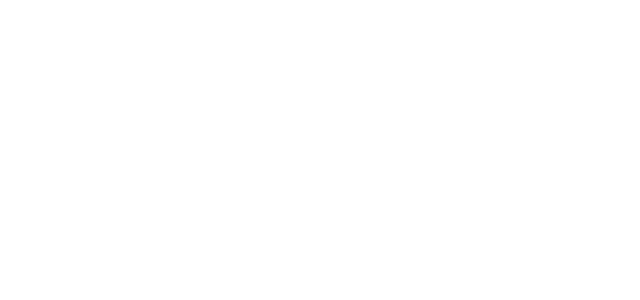
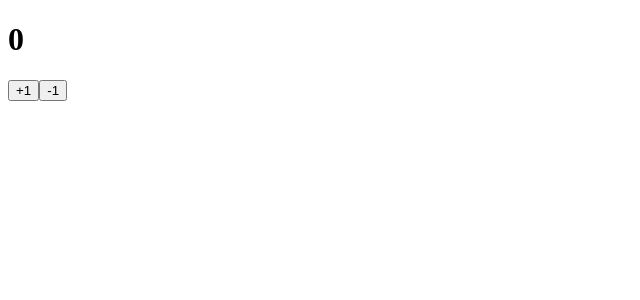
Before and after one commit to Doosies/maven, a React (Create React App) app in the folder front/: page /study in a window 1280 px wide. Shown: the top 300 px of the page, without its empty margins (0-640 px from the left). Built offline with nearby package versions, Linux system fonts and the light colour scheme; the HTML template or start-up script is replaced by a standard one.

Commit message:
context API사용, 전역값

```diff
--- a/front/src/App.jsx
+++ b/front/src/App.jsx
@@ -1,124 +1,21 @@
 
-import React, {useRef, useState, useMemo, useEffect, useCallback} from 'react';
+import React from 'react';
 import {BrowserRouter, Route} from 'react-router-dom';
 
 import MainPage from './pages/MainPage';
 import Todo from './pages/Todo';
-import StudyPage from './pages/UserList';
 import LightControll from './pages/LightControll';
+import Study from './pages/Study';
+import UserPage from './pages/UserPage';
 
-import CreateUser from './components/users/CreateUser';
-
-function countActiveUsers(users){
-    console.log('활성 사용자 수를 세는중...');
-    return users.filter( user => user.active).length;
-
-}
 export default function App(){
-
-    //상태 입력한 값들의 상태 관리
-    const [inputs, setInputs] = useState({
-        username: '',
-        email: '',
-    });
-
-    const {username, email} = inputs;
-
-
-    const onChange= useCallback( e =>{
-
-        //NOTE 입력값이 바뀌면 콜백
-        const {name, value} = e.target;
-        setInputs(inputs=> ({
-            ...inputs,
-            [name]:value,
-        }));
-
-    }, []);
-    //상태 - user상태
-    const [users, setUsers] = useState([
-        {
-          id: 1,
-          username: 'velopert',
-          email: 'public.velopert@gmail.com',
-          active:true,
-        },
-        {
-          id: 2,
-          username: 'tester',
-          email: 'tester@example.com',
-          active:false,
-        },
-        {
-          id: 3,
-          username: 'liz',
-          email: 'liz@example.com',
-          active:false,
-        }
-    ]);
-
-    //현재 유저의 위치를 나타내는 Ref훅
-    const nextId = useRef(4);
-
-   //버튼을 눌렀을 때 호출되는 함수.
-    const onCreate = useCallback(()=>{
-        //알고리즘 id로 현재 위치를 줌.
-        // username과 email은 입력값에 있는것을 넣어줌
-        // 그 후 input란을 비움.
-        const user={
-            id: nextId.current,
-            username,
-            email,
-        };
-        // setUsers(users.concat(user));
-        // 함수형 업데이트를 해줌.
-        setUsers(users=> users.concat(user));
-
-        setInputs({
-            username:'',
-            email:'',
-        });
-
-        nextId.current += 1;
-        // console.log(nextId.current);
-    },[ username, email]);
-
-    const onRemove = useCallback( (id)=>{
-        //NOTE -  user.id가 파라미터로 일치하지 않는 원소만 추출해서 새로운 배열을 만듦.
-        //  = user.id가 id인것을 제거함
-        // setUsers(users.filter(user=>user.id !== id));
-        //함수형 업데이트를 해줌
-        setUsers(users=>users.filter(user=>user.id !== id));
-    },[]);
-
-    const onToggle = useCallback(id=>{
-        setUsers( users=>
-            users.map(user=>
-                user.id === id ? {...user, active: !user.active} : user
-            )
-        );
-    },[]);
-    // const count = countActiveUsers(users);
-    const count = useMemo(()=> countActiveUsers(users), [users]);
-
     return(
         <BrowserRouter>
             <Route path="/button" component={MainPage}/>
             <Route path="/todoList" component={Todo} />
             <Route path="/light" component={LightControll}/>
-            <Route path="/" exact render={()=>
-                <>
-                    <CreateUser
-                        username={username}
-                        email={email}
-                        onChange={onChange}
-                        onCreate={onCreate}
-                    />
-                    <StudyPage users={users} onRemove={onRemove} onToggle={onToggle}/>
-                    <div>황성 사용자 수: {count}</div>
-                </>
-            } />
+            <Route path="/study" component={Study}/>
+            <Route path="/" component={UserPage} exact/>
         </BrowserRouter>
-
     );
 }
--- /dev/null
+++ b/front/src/components/counter/Counter.jsx
@@ -0,0 +1,33 @@
+import React, { useReducer, useState } from 'react';
+
+function reducer(state, action){
+    switch(action.type){
+        case 'INCREMENT':
+            return state+1;
+        case 'DECREMENT':
+            return state-1;
+        default:
+            return state;
+    }
+}
+
+function Counter(){
+    const[number, dispatch] = useReducer(reducer, 0);
+
+    const onIncrease = () => {
+        dispatch({type:'INCREMENT'});
+    }
+
+    const onDecrease = () => {
+        dispatch({type:'DECREMENT'});
+    }
+
+    return(
+        <>
+            <h1>{number}</h1>
+            <button onClick={onIncrease}>+1</button>
+            <button onClick={onDecrease}>-1</button>
+        </>
+    );
+}
+export default Counter
--- a/front/src/components/users/CreateUser.jsx
+++ b/front/src/components/users/CreateUser.jsx
@@ -1,6 +1,28 @@
-import React from 'react';
+import React, { useContext, useRef } from 'react';
+import useInputs from '../../hooks/useInputs';
+import { UserDispatch } from '../../pages/UserPage';
 
-function CreateUser({ username, email, onChange, onCreate }){
+function CreateUser(){
+
+    const[{username, email}, onChange, reset] = useInputs({
+        username: '',
+        email: ''
+    });
+    const dispatch = useContext(UserDispatch);
+    const nextID = useRef(4);
+    const onCreate = () =>{
+        dispatch({
+            type: 'CREATE_USER',
+            user:{
+                id: nextID.current,
+                username,
+                email
+            }
+        });
+        reset();
+        nextID.current += 1;
+    };
+
     console.log("CreateUser 렌더됨");
     return(
         <div>
--- /dev/null
+++ b/front/src/hooks/useInputs.jsx
@@ -0,0 +1,16 @@
+import React, {useCallback, useState} from 'react';
+
+function useInputs(initialForm){
+    const[form, setForm] = useState(initialForm);
+
+    const onChange = useCallback( e=> {
+        const {name, value} = e.target;
+        setForm( form => ({...form, [name]: value}));
+    }, []);
+
+    const reset = useCallback( () => setForm(initialForm), [initialForm]);
+
+    return [form, onChange, reset];
+}
+
+export default useInputs
--- /dev/null
+++ b/front/src/pages/Study.jsx
@@ -0,0 +1,16 @@
+import React, {} from 'react';
+import styled, {css} from 'styled-components';
+import Counter from '../components/counter/Counter';
+
+const StyledDiv = styled.div`
+
+`;
+
+function Study(){
+    return(
+        <StyledDiv>
+            <Counter></Counter>
+        </StyledDiv>
+    );
+}
+export default Study
--- a/front/src/pages/UserList.jsx
+++ b/front/src/pages/UserList.jsx
@@ -1,41 +1,38 @@
-import React, { useEffect, useRef, useState } from 'react';
+import React, { useContext } from 'react';
+import { UserDispatch } from './UserPage';
 
 //NOTE - 유저를 편하게 출력하기 위한 변수.
-function User({ user, onRemove, onToggle }){
-//   useEffect(()=>{
-//     // console.log("user 값이 설정됨");
-//     // console.log(user);
-//     return()=>{
-//       // console.log(' user 값이 바뀌기 전');
-//       // console.log(user);
-//   }
-// },[user]);
+function User({ user }){
+  const dispatch = useContext(UserDispatch);
 
   return(
       <div>
         <b style={{
           cursor: 'pointer',
           color: user.active ? 'green' : 'black',
-        }} onClick={()=>onToggle(user.id)}>
+        }}
+        onClick={()=>{
+          dispatch({
+            type: 'TOGGLE_USER', id:user.id
+          })
+        }}
+        >
           {user.username}
         </b>
         <span>{user.email} </span>
-        <button onClick={()=> onRemove(user.id)}>삭제</button>
+        <button onClick={()=>{
+          dispatch({type: 'REMOVE_USER', id: user.id});
+        }}>삭제</button>
     </div>
   );
 }
 
-function UserList({users, onRemove, onToggle}){
+function UserList({users}){
     return(
         <div>
           {/* 알고리즘 - 모든 유저의 정보를 출력. */}
           {users.map( user =>
-          <User
-            user={user}
-            key={user.id}
-            onRemove={onRemove}
-            onToggle={onToggle}
-          /> )}
+          <User user={user} key={user.id} /> )}
         </div>
     );
 }
--- /dev/null
+++ b/front/src/pages/UserPage.jsx
@@ -0,0 +1,82 @@
+import React, {useMemo, useReducer, useState} from 'react';
+import CreateUser from '../components/users/CreateUser';
+import UserList from './UserList';
+
+export const UserDispatch = React.createContext(null);
+
+function countActiveUsers(users){
+    console.log('활성 사용자 수를 세는중...');
+    return users.filter( user => user.active).length;
+
+}
+
+const initialState = {
+    inputs: {
+      username: '',
+      email: ''
+    },
+
+    users: [
+      {
+        id: 1,
+        username: 'velopert',
+        email: 'public.velopert@gmail.com',
+        active: true
+      },
+      {
+        id: 2,
+        username: 'tester',
+        email: 'tester@example.com',
+        active: false
+      },
+      {
+        id: 3,
+        username: 'liz',
+        email: 'liz@example.com',
+        active: false
+      }
+    ]
+};
+
+function reducer(state, action){
+    switch(action.type){
+        case 'CREATE_USER':
+            return{
+                inputs: initialState.inputs,
+                users: state.users.concat(action.user)
+            };
+        case 'TOGGLE_USER':
+            return{
+                ...state,
+                users: state.users.map(
+                    user=>
+                        user.id === action.id ? {...user, active: !user.active} : user
+                )
+            };
+        case 'REMOVE_USER':
+            return{
+                ...state,
+                users: state.users.filter(
+                    user=>
+                        user.id !== action.id
+                )
+            };
+        default:
+            return state;
+    }
+}
+
+function UserPage(){
+    const [state, dispatch] = useReducer(reducer, initialState);
+    const { users } = state;
+    const count = useMemo(() => countActiveUsers(users), [users]);
+
+    return(
+        <UserDispatch.Provider value={dispatch} >
+            <CreateUser/>
+            <UserList users={users} />
+            <div>황성 사용자 수: {count}</div>
+        </UserDispatch.Provider>
+    );
+}
+export default UserPage
```
